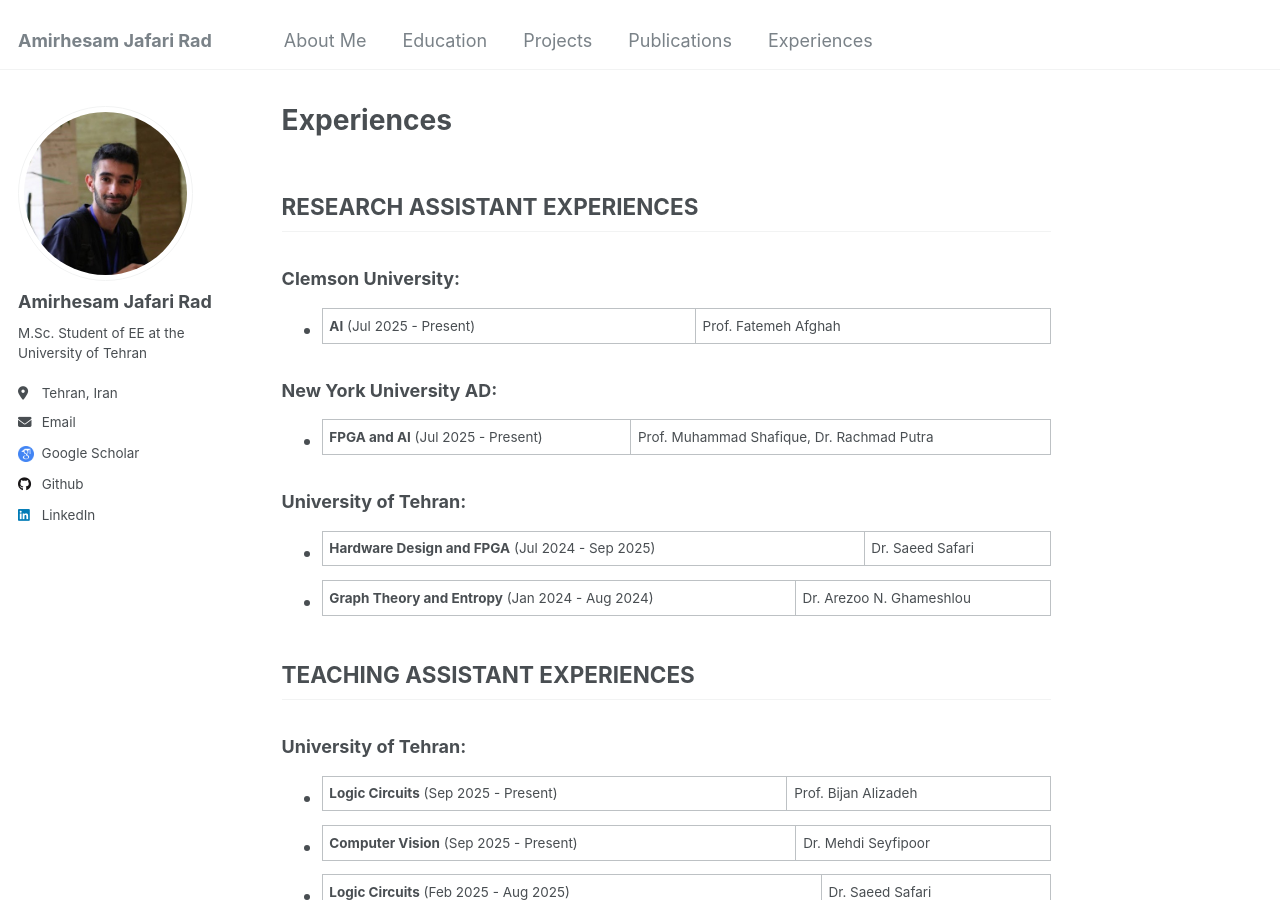
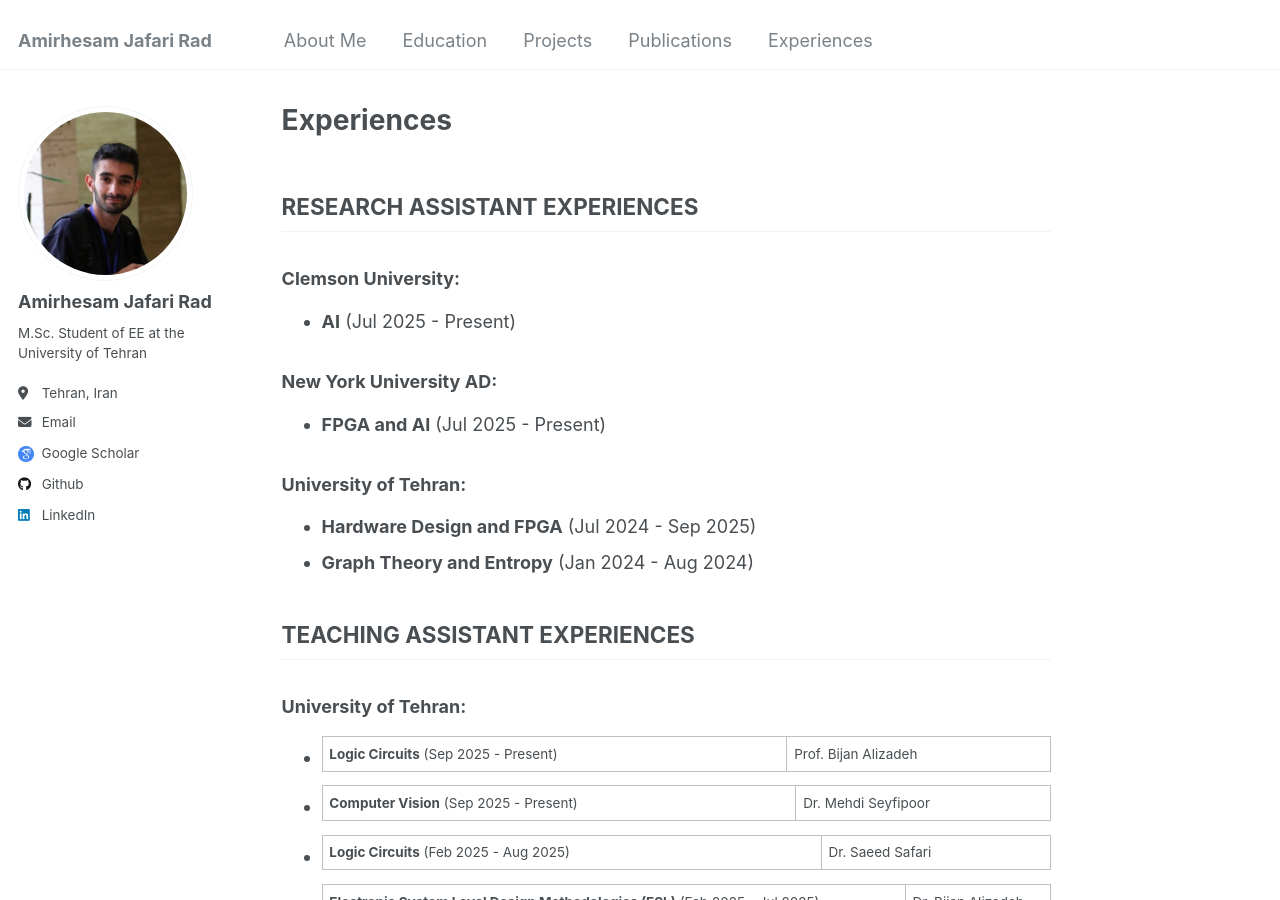
Before and after one commit to amirhjrad/amirhjrad.github.io, a Jekyll site: the page built from _pages/experiences.md, in a window 1280 px wide and 900 px high. Built offline with Jekyll 4.4.1, drawn with Linux system fonts in a browser that asks for light colours.

Commit message:
modified:   _pages/experiences.md 	modified:   _pages/projects.md 	deleted:    _pages/projects_fetch.py

```diff
--- a/_pages/experiences.md
+++ b/_pages/experiences.md
@@ -10,14 +10,14 @@
 ## **RESEARCH ASSISTANT EXPERIENCES**
 
 ### Clemson University:
-- **AI** (Jul 2025 - Present) | Prof. Fatemeh Afghah
+- **AI** (Jul 2025 - Present)
 
 ### New York University AD:
-- **FPGA and AI** (Jul 2025 - Present) | Prof. Muhammad Shafique, Dr. Rachmad Putra
+- **FPGA and AI** (Jul 2025 - Present)
 
 ### University of Tehran:
-- **Hardware Design and FPGA** (Jul 2024 - Sep 2025) | Dr. Saeed Safari
-- **Graph Theory and Entropy** (Jan 2024 - Aug 2024) | Dr. Arezoo N. Ghameshlou
+- **Hardware Design and FPGA** (Jul 2024 - Sep 2025)
+- **Graph Theory and Entropy** (Jan 2024 - Aug 2024)
 
 
 ## **TEACHING ASSISTANT EXPERIENCES**
```
